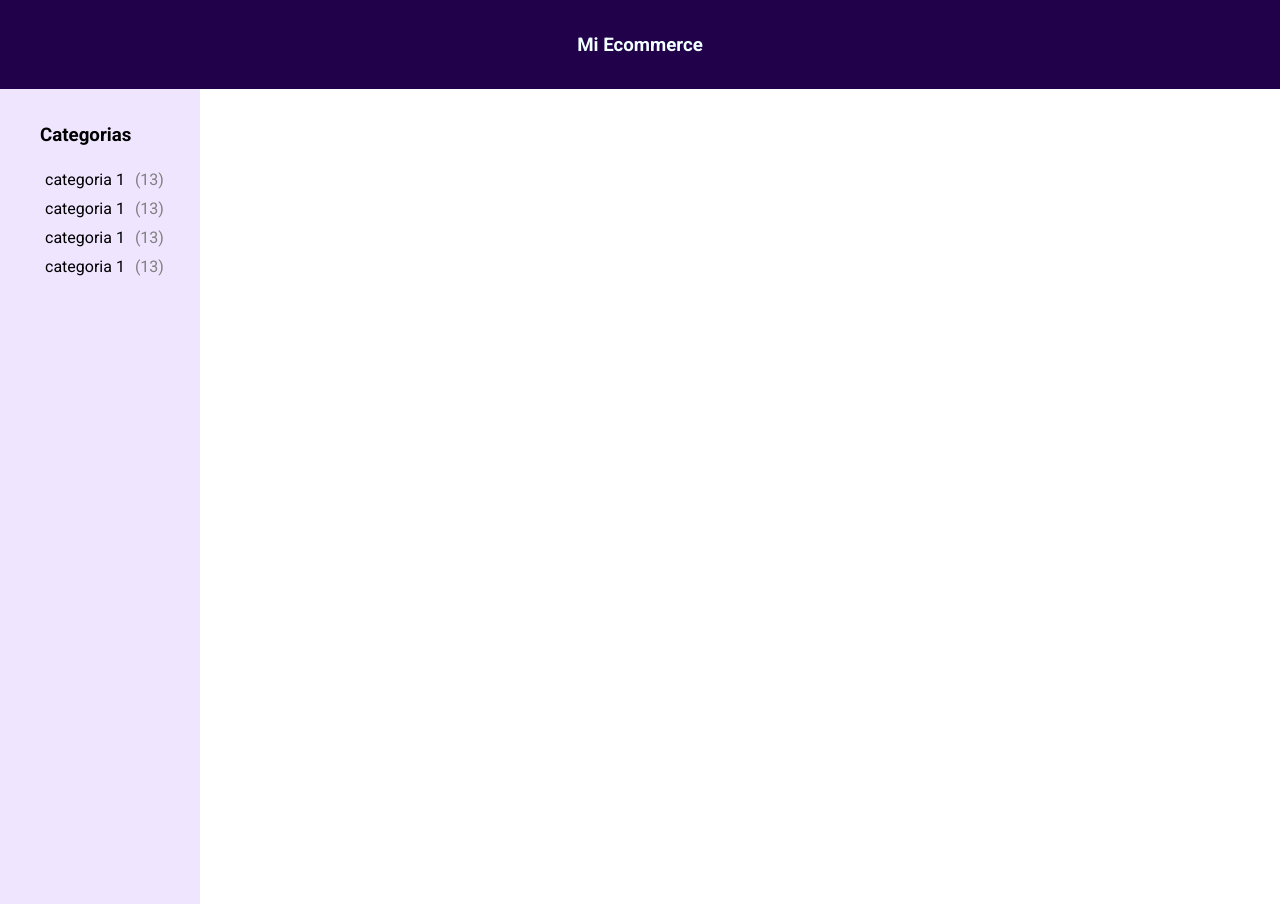
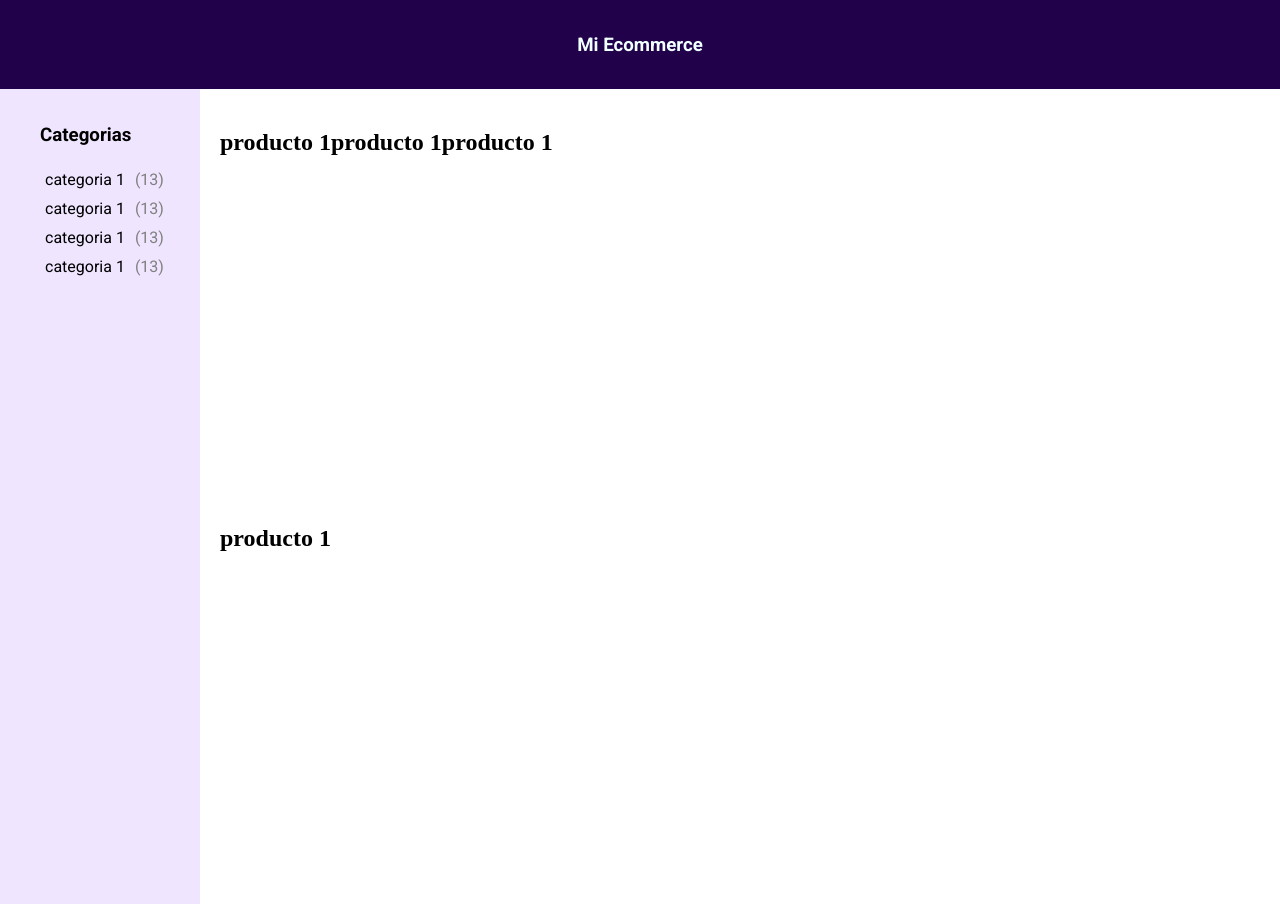
Before and after one commit to AraOsorio/CSS-Grid, a plain HTML site: page index.html in a window 1280 px wide. Shown: the top 904 px of the page. Drawn offline with Linux system fonts and the light colour scheme.

Commit message:
inicio galeria ecommerce

```diff
--- a/assets/css/style.css
+++ b/assets/css/style.css
@@ -36,6 +36,13 @@ menu{
     flex-direction: row;
 }
 
+.galeria-ecommerce{
+    display: grid;
+    grid-template-columns: auto auto auto;
+    border: 2px red;
+    padding: 20px;
+}
+
 footer{
     font-family: roboto;
     font-size: small;
--- a/index.html
+++ b/index.html
@@ -15,7 +15,7 @@
         <h3> Mi Ecommerce </h3>
     </header>
 
-    <div>
+    <div style="display:flex">
 
     <div class="menu-container">
       <menu>
@@ -50,10 +50,25 @@
       </menu>
     </div>
 
-    <div>
+    <div class="galeria-ecommerce">
+
+      <div>
+        <h2> producto 1</h2>
+      </div>
+
+      <div>
+        <h2> producto 1</h2>
+      </div>
+
+      <div>
+        <h2> producto 1</h2>
+      </div>
+
+      <div>
+        <h2> producto 1</h2>
+      </div>
 
     </div>
-
 
     </div>
 
```
